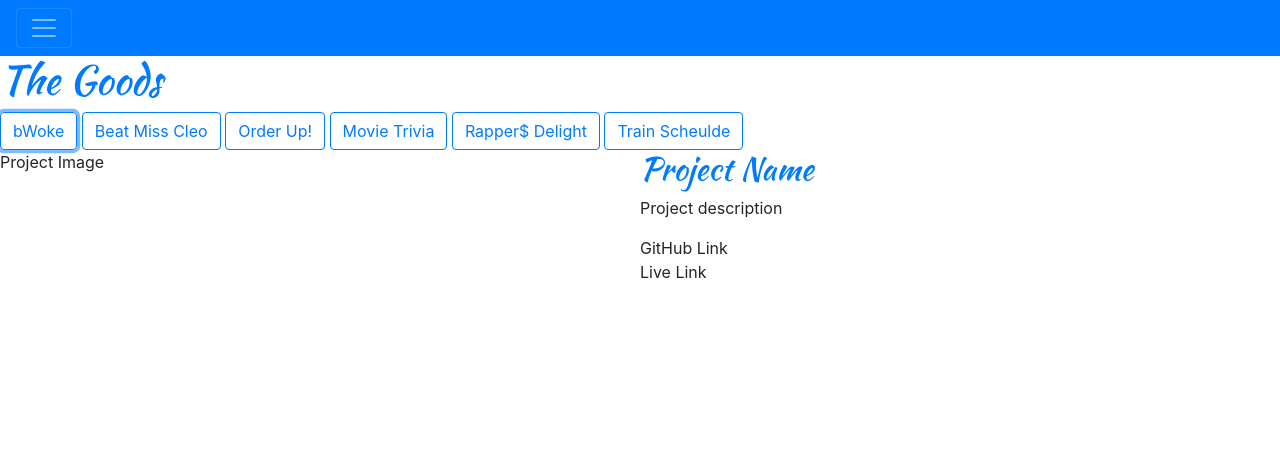
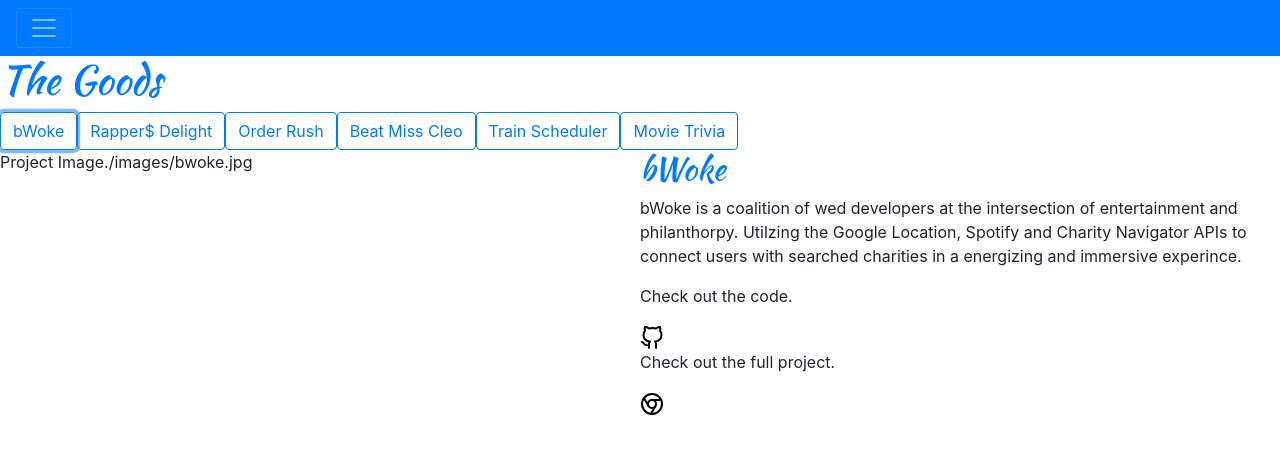
Before and after one commit to Avpaige/AVP_Portfolio, a plain HTML site: page projects.html in a window 1280 px wide. Both pictures are taken after a click on the button "bWoke". Drawn offline with nearby package versions, Linux system fonts and the light colour scheme.

Commit message:
fixes to buttons and call back of data

```diff
--- a/assets/javascript/projects.js
+++ b/assets/javascript/projects.js
@@ -1,63 +1,97 @@
 $(document).ready(function(){
 
-var bWoke = {
-    name: "bWoke",
+
+//Projects Array and Function to Generate Buttons
+var projects = [
+{   name: "bWoke",
     git: "https://github.com/Kalamath/bWoke",
     live: "https://kalamath.github.io/bWoke/",
-    img: "./assets/images/bwoke.jpg",
+    img: "./images/bwoke.jpg",
     project: "bWoke is a coalition of wed developers at the intersection of entertainment and philanthorpy. Utilzing the Google Location, Spotify and Charity Navigator APIs to connect users with searched charities in a energizing and immersive experince.",
 
-}
-
-var rap = {
+},
+{
     name: "Rapper$ Delight",
     git: "https://github.com/Avpaige/RapperDelight",
     live: "https://avpaige.github.io/RapperDelight/",
-    img: "./assets/images/rapper.png",
+    img: "./images/rapper.png",
     project: "Leveraging the Giphy API, find gifs based on your favorite rappers or other search terms and dynamically populate the page as well get rating information.",
 
-}
-
-var order = {
+},
+{
     name: "Order Rush",
     git: "https://github.com/Avpaige/unit-4-game",
     live: "https://avpaige.github.io/unit-4-game/",
-    img: "./assets/images/bwoke.jpg",
+    img: "./images/bwoke.jpg",
     project: "Generating a random order and menu price total using JQuery this game allows the use to test their math skills based on based arthmetic and randomization.",
 
-}
-
-var cleo = {
+},
+{
     name: "Beat Miss Cleo",
     git: "https://github.com/Avpaige/Psychic-Game",
     live: "https://avpaige.github.io/Psychic-Game/",
-    img: "./assets/images/bwoke.jpg",
+    img: "./images/bwoke.jpg",
     project: "Test your sixth sense by seeing if you can beat Miss Cleo in this vanilla Javascript based game that uses randomization.",
 
-}
-
-var train = {
+},
+{
     name: "Train Scheduler",
     git: "https://github.com/Avpaige/TrainTime",
     live: "https://avpaige.github.io/TrainTime/",
-    img: "./assets/images/bwoke.jpg",
+    img: "./images/bwoke.jpg",
     project: "Never be late again with this train scheduler that leverages moment.js and jQuery to calculate a variety of times.",
-
-}
-
-var trivia = {
+},
+{
     name: "Movie Trivia",
     git: "https://github.com/Avpaige/TriviaGame",
     live: "https://avpaige.github.io/TriviaGame/",
-    img: "./assets/images/bwoke.jpg",
+    img: "./images/bwoke.jpg",
     project: "Test your movie knowledege with this jQuery powered game with time events to keep you on the clock.",
+},
 
-}
+]
 
 
 
+function getProjects (){
 
+ for (var i=0; i<projects.length; i++){
+    var newBtn = $("<button>");
+    newBtn.addClass("btn btn-outline-primary");
 
+    newBtn.attr("data-name", projects[i].name);
+    newBtn.text(projects[i].name);
+    newBtn.attr("img-src", projects[i].img);
+    newBtn.attr("live-link", projects[i].live);
+    newBtn.attr("git-link", projects[i].git);
+    newBtn.attr("description",projects[i].project);
+    $("#prodBtn").append(newBtn);
+     }
+}
 
+getProjects();
+
+//Function to display projects on clik
+$(".btn").on("click", function (response){
+    event.preventDefault();
+    console.log(this)
+    // console.log (response)
+    var liveLink = $(this).attr("live-link");
+    var img = $(this).attr("img-src");
+    var gitLink =  $(this).attr("git-link");
+    var descript = $(this).attr("description");
+    var name = $(this).attr("data-name");
+    var glink = $("<a>");
+    glink.attr("href", gitLink);
+    var lnk = $("<a>");
+    lnk.attr("href", liveLink);
+
+    $("#projName").text(name);
+    $("#descript").text(descript);
+    $("#gitHub").append(glink);
+    $("#projImg").append(img);
+    $("#liveLink").append(lnk);
 
 });
+
+});
--- a/projects.html
+++ b/projects.html
@@ -6,15 +6,13 @@
     <meta charset="utf-8">
     <meta name="viewport" content="width=device-width, initial-scale=1, shrink-to-fit=no">
 
+
     <script src="https://cdnjs.cloudflare.com/ajax/libs/jquery/3.2.1/jquery.min.js"></script>
-    <script src="https://code.jquery.com/jquery-3.3.1.slim.min.js" integrity="sha384-q8i/X+965DzO0rT7abK41JStQIAqVgRVzpbzo5smXKp4YfRvH+8abtTE1Pi6jizo" crossorigin="anonymous"></script>
-    <script src="https://cdnjs.cloudflare.com/ajax/libs/popper.js/1.14.7/umd/popper.min.js" integrity="sha384-UO2eT0CpHqdSJQ6hJty5KVphtPhzWj9WO1clHTMGa3JDZwrnQq4sF86dIHNDz0W1" crossorigin="anonymous"></script>
-    <script src="https://stackpath.bootstrapcdn.com/bootstrap/4.3.1/js/bootstrap.min.js" integrity="sha384-JjSmVgyd0p3pXB1rRibZUAYoIIy6OrQ6VrjIEaFf/nJGzIxFDsf4x0xIM+B07jRM" crossorigin="anonymous"></script>
+    <script type="text/javascript" src="assets/javascript/projects.js"></script>
 
     <!-- CSS -->
     <link rel="stylesheet" href="https://stackpath.bootstrapcdn.com/bootstrap/4.3.1/css/bootstrap.min.css" integrity="sha384-ggOyR0iXCbMQv3Xipma34MD+dH/1fQ784/j6cY/iJTQUOhcWr7x9JvoRxT2MZw1T" crossorigin="anonymous">
     <link rel="stylesheet" type="text/css" href="assets/css/projects.css">
-    <link rel="stylesheet" type="text/css" href="assets/javascript/projects.js">
     <link href="https://fonts.googleapis.com/css?family=Abril+Fatface|Alfa+Slab+One|Kaushan+Script|Lobster&display=swap" rel="stylesheet">
 
     <title>Ari Virgil-Paige-About | Projects </title>
@@ -43,12 +41,7 @@
     <h1 class="header text-primary">The Goods</h1>
 
     <div id="prodBtn">
-       <button type="button" class="btn btn-outline-primary" data-id= "bwoke">bWoke</button>
-       <button type="button" class="btn btn-outline-primary">Beat Miss Cleo</button>
-       <button type="button" class="btn btn-outline-primary">Order Up!</button>
-       <button type="button" class="btn btn-outline-primary">Movie Trivia</button>
-       <button type="button" class="btn btn-outline-primary">Rapper$ Delight</button>
-       <button type="button" class="btn btn-outline-primary">Train Scheulde</button>
+
     </div>
 
 
@@ -56,18 +49,26 @@
 
 <div id="projects">
     <div class="row no-gutters">
-            <div id="projImg" class="col-10 col-sm-4 col-md-6">Project Image</div>
+         <div id="projImg" class="col-10 col-sm-4 col-md-6">Project Image</div>
             <div class="col-8 col-md-6">
             <h2 class="header text-primary" id="projName">Project Name</h2>
             <p id="descript">Project description</p>
-            <div id="gitHub">GitHub Link</div>
-            <div id="liveLink">Live Link</div>
-            </div>
-    </div>
-</div>
+        <div>
+          <p>Check out the code.</p>
+          <div id="gitHub">
+            <img src= "assets/images/github.svg">
+          </div>
+       </div>
+       <div>
+        <p>Check out the full project.</p>
+        <div id="liveLink">
+          <img src= "assets/images/chrome.svg">
+        </div>
+  </div>
 
-
-
+<script src="https://code.jquery.com/jquery-3.3.1.slim.min.js" integrity="sha384-q8i/X+965DzO0rT7abK41JStQIAqVgRVzpbzo5smXKp4YfRvH+8abtTE1Pi6jizo" crossorigin="anonymous"></script>
+<script src="https://cdnjs.cloudflare.com/ajax/libs/popper.js/1.14.7/umd/popper.min.js" integrity="sha384-UO2eT0CpHqdSJQ6hJty5KVphtPhzWj9WO1clHTMGa3JDZwrnQq4sF86dIHNDz0W1" crossorigin="anonymous"></script>
+<script src="https://stackpath.bootstrapcdn.com/bootstrap/4.3.1/js/bootstrap.min.js" integrity="sha384-JjSmVgyd0p3pXB1rRibZUAYoIIy6OrQ6VrjIEaFf/nJGzIxFDsf4x0xIM+B07jRM" crossorigin="anonymous"></script>
 
 
 
```
Also changed, not shown: assets/css/contact.css (+39 -0 lines), contact.html (+10 -3 lines), home.html (+1 -1 lines), assets/css/projects.css (line endings or trailing spaces), assets/images/train.PNG.
